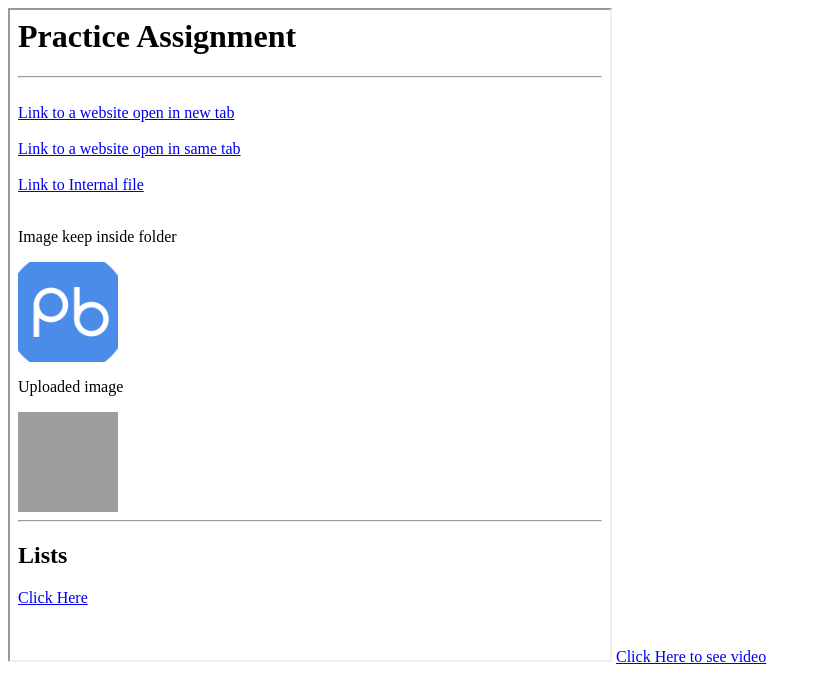
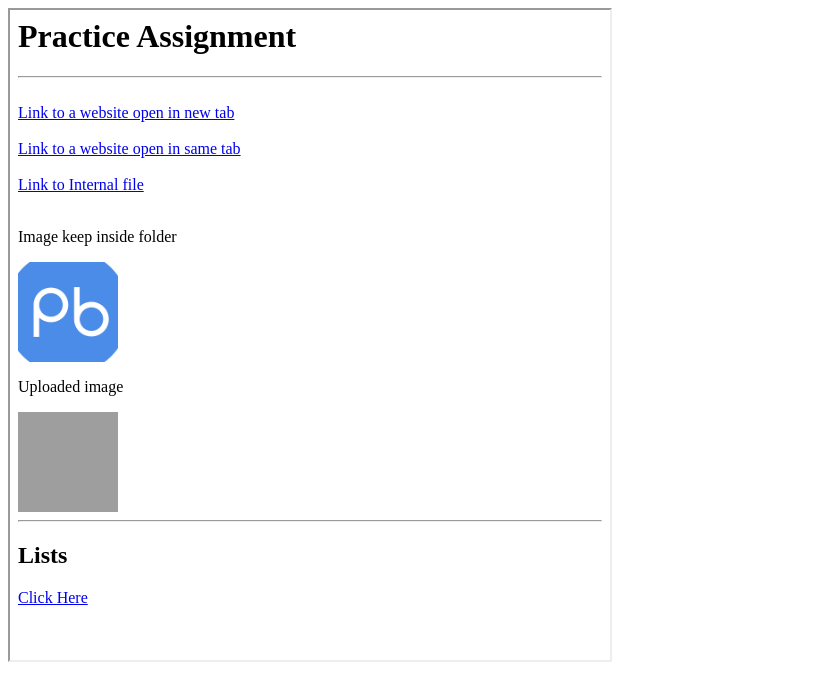
Before and after one commit to falmarikirankumar/HTML-Assignment-3, a plain HTML site: page index.html in a window 1280 px wide. Shown: the whole page, without its empty margins (0-822 px from the left). Drawn offline with Linux system fonts and the light colour scheme.

Commit message:
HTML 3 Some changes

```diff
--- a/index.html
+++ b/index.html
@@ -10,5 +10,5 @@
     <iframe src="demo.html" width="600" height="650" frameborder="1">
 
     </iframe>
-    <a href="video.html">Click Here to see video</a>
+
 </body>
```
